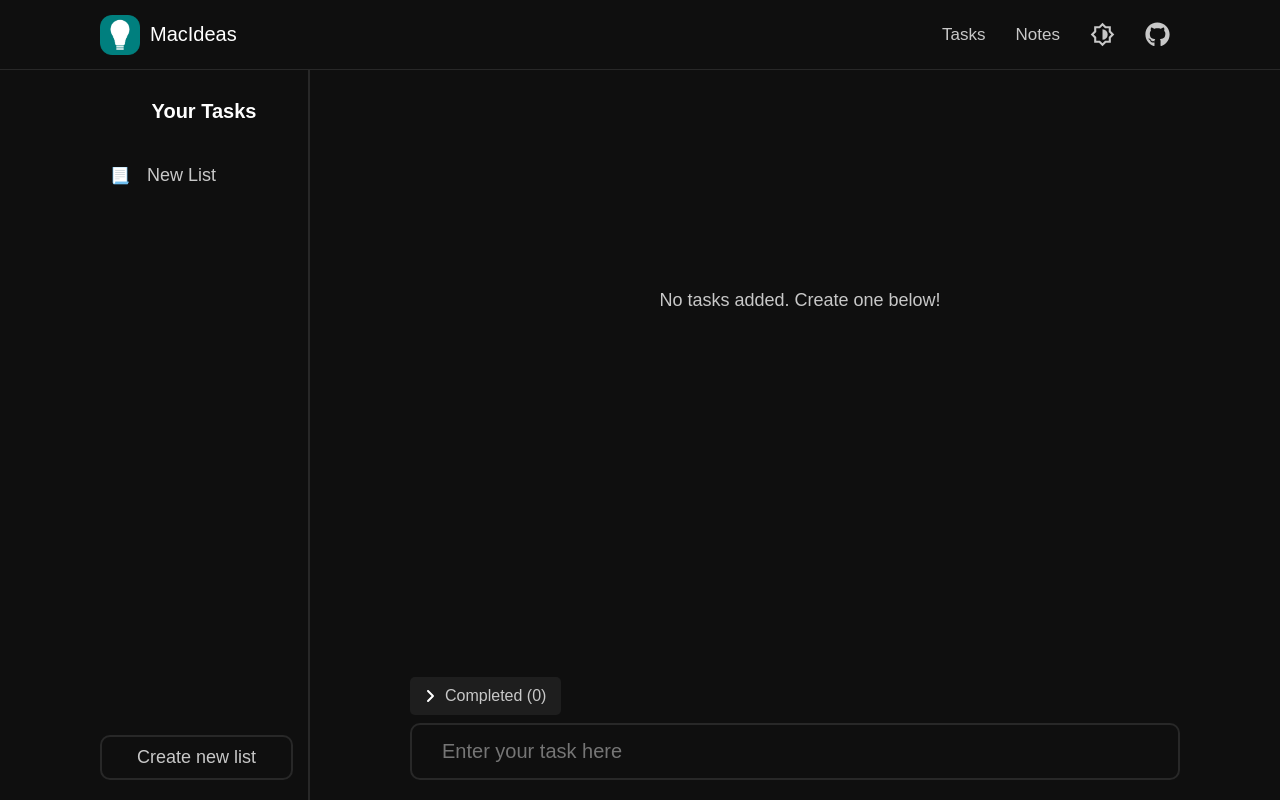
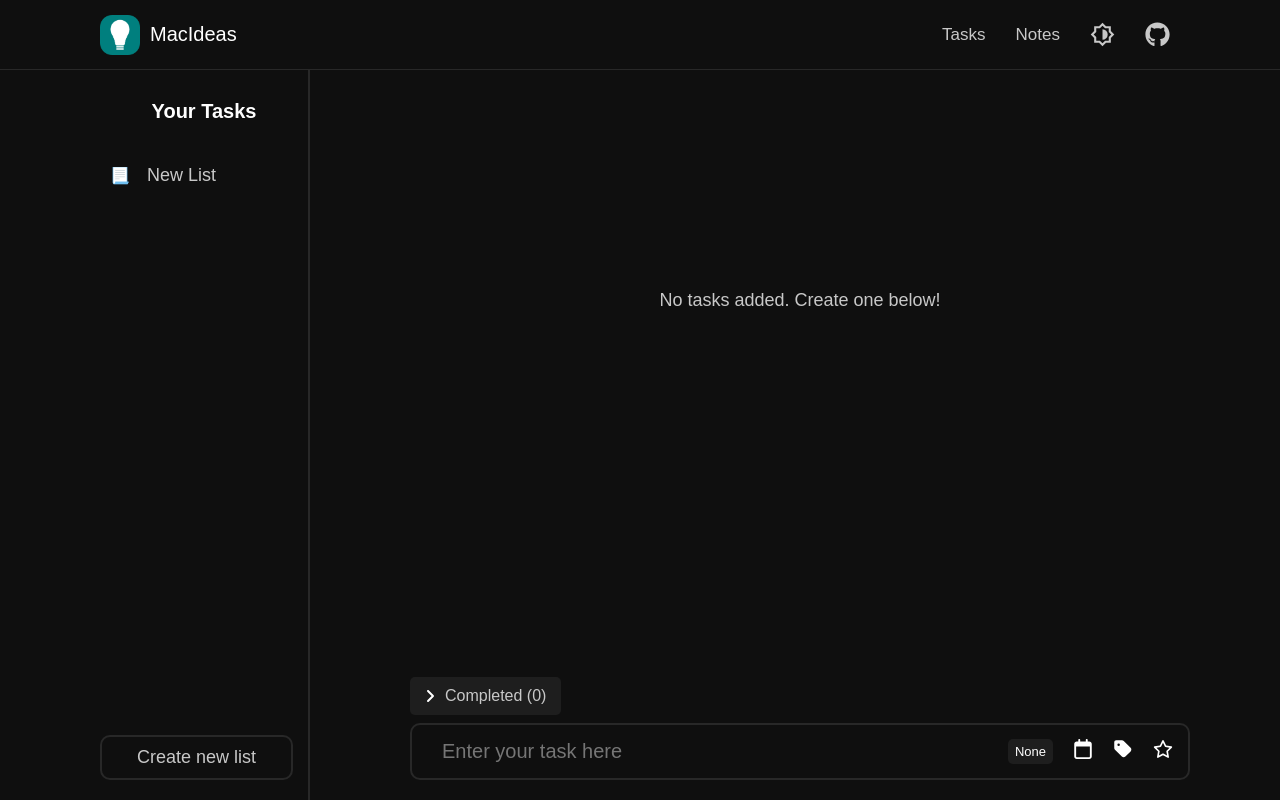
Before and after one commit to Mac-Web/macideas, a React (Vite) app: page /#/tasks in a window 1280 px wide. Both pictures are taken after a click on the element "Create new list". Built offline with nearby package versions, Linux system fonts and the light colour scheme; a web font is replaced by a local one.

Commit message:
Added task icons to the task input bar and fixed bugs

```diff
--- a/src/components/Task.jsx
+++ b/src/components/Task.jsx
@@ -157,6 +157,7 @@ function Task({ task, tasks, setTasks, star, priority, tag, id, labels, setLabel
             className={`task-tag ${priorityLevel ? "p-" + priorityLevel : ""}`}
             value={priorityLevel}
             onChange={(e) => handlePriority(e)}
+            title="Set priority"
           >
             <option value="0">None</option>
             <option value="1">Low</option>
--- a/src/components/TaskPage.jsx
+++ b/src/components/TaskPage.jsx
@@ -1,6 +1,10 @@
-import { useEffect, useState } from "react";
+import DatePicker from "react-datepicker";
+import "react-datepicker/dist/react-datepicker.css";
+import { useEffect, useState, useRef } from "react";
 import { AnimatePresence, motion } from "framer-motion";
 import Task from "../components/Task";
+import TaskIcon from "./TaskIcon";
+import LabelList from "./LabelList";
 
 const blankList = { tasks: [], completed: [], id: 0, name: "New List" };
 
@@ -10,6 +14,28 @@ function TaskPage({ taskLists, setTaskLists, id }) {
   const [taskInput, setTaskInput] = useState("");
   const [completed, setCompleted] = useState(false);
   const [labels, setLabels] = useState(JSON.parse(localStorage.getItem("macideas-labels")) || []);
+  const [starred, setStarred] = useState(false);
+  const [priorityLevel, setPriorityLevel] = useState(0);
+  const [labelList, setLabelList] = useState(false);
+  const [displayed, setDisplayed] = useState([]);
+  const [calendar, setCalendar] = useState(false);
+  const [date, setDate] = useState(null);
+  //TODO: change it to only one state managing all the properties of the new task
+  const iconRef = useRef();
+  const calendarRef = useRef();
+  const dateIconRef = useRef();
+
+  useEffect(() => {
+    const handleClick = (e) => {
+      if (!calendarRef.current.contains(e.target) && e.target !== dateIconRef.current) {
+        setCalendar(false);
+      }
+    };
+    document.addEventListener("click", handleClick);
+    return () => {
+      document.removeEventListener("click", handleClick);
+    };
+  }, []);
 
   useEffect(() => {
     setTasks(taskLists[id] || blankList);
@@ -28,7 +54,14 @@ function TaskPage({ taskLists, setTaskLists, id }) {
     e.preventDefault();
     if (taskInput.trim().length > 0) {
       let taskList = tasks.tasks;
-      let newTask = { task: taskInput.trim(), id: taskId, labels: [] };
+      let newTask = {
+        task: taskInput.trim(),
+        priority: priorityLevel,
+        date: date,
+        labels: displayed,
+        starred: starred,
+        id: taskId,
+      };
       if (taskList) {
         setTasks({ ...tasks, tasks: [...taskList, newTask], id: taskId + 1 });
       } else {
@@ -86,7 +119,7 @@ function TaskPage({ taskLists, setTaskLists, id }) {
                       completed={true}
                       labels={labels}
                       setLabels={setLabels}
-                    time={task.date ? task.date : null}
+                      time={task.date ? task.date : null}
                     />
                   );
                 })
@@ -107,6 +140,18 @@ function TaskPage({ taskLists, setTaskLists, id }) {
         />
         Completed ({tasks.completed?.length || 0})
       </div>
+      {labelList && (
+        <div className="form-labels">
+          <LabelList
+            setLabelList={setLabelList}
+            labels={labels}
+            displayed={displayed}
+            setLabels={setLabels}
+            setDisplayed={setDisplayed}
+            icon={iconRef.current}
+          />
+        </div>
+      )}
       <form className="tasks-bar" onSubmit={(e) => handleSubmit(e)}>
         <input
           type="text"
@@ -115,6 +160,41 @@ function TaskPage({ taskLists, setTaskLists, id }) {
           placeholder="Enter your task here"
           className="tasks-input"
         />
+        {calendar && (
+          <div className="task-calendar" ref={calendarRef}>
+            <DatePicker
+              selected={date}
+              onChange={(date) => {
+                setDate(date);
+                setCalendar(false);
+              }}
+              inline
+            />
+            <div className="clear-calendar" onClick={() => setDate(null)}>
+              Clear date
+            </div>
+          </div>
+        )}
+        <div className="task-icons">
+          <select
+            className={`task-tag ${priorityLevel ? "p-" + priorityLevel : ""}`}
+            value={priorityLevel}
+            onChange={(e) => setPriorityLevel(e.target.value)}
+            title="Set priority"
+          >
+            <option value="0">None</option>
+            <option value="1">Low</option>
+            <option value="2">Mid</option>
+            <option value="3">High</option>
+          </select>
+          <TaskIcon src="/macideas/icons/date.svg" ref={dateIconRef} onClick={() => setCalendar(true)} title="Add date" />
+          <TaskIcon src="/macideas/icons/tag.svg" ref={iconRef} onClick={() => setLabelList(true)} title="Edit labels" />
+          <TaskIcon
+            src={`/macideas/icons/star${starred ? "red" : ""}.svg`}
+            onClick={() => setStarred(!starred)}
+            title={starred ? "Unstar task" : "Star task"}
+          />
+        </div>
       </form>
     </div>
   );
--- a/src/pages/Tasks.css
+++ b/src/pages/Tasks.css
@@ -193,15 +193,15 @@ em-emoji-picker {
 }
 
 .p-1 {
-  background-color: green;
+  background-color: green !important;
 }
 
 .p-2 {
-  background-color: rgb(250, 140, 0);
+  background-color: rgb(250, 140, 0) !important;
 }
 
 .p-3 {
-  background-color: red;
+  background-color: red !important;
 }
 
 .task-labels {
@@ -248,6 +248,13 @@ em-emoji-picker {
   width: 100%;
   cursor: pointer;
   padding: 10px 5px;
+  color: var(--primary-text);
+}
+
+.form-labels .label-list {
+  right: 90px;
+  top: auto;
+  bottom: 90px;
 }
 
 .label-item input {
@@ -289,6 +296,11 @@ em-emoji-picker {
   background-color: var(--primary-bg);
 }
 
+.tasks-bar .task-calendar {
+  bottom: 60px;
+  top:-280px;
+}
+
 .clear-calendar {
   text-align: center;
   padding-block: 5px;
@@ -318,9 +330,15 @@ em-emoji-picker {
   position: absolute;
   bottom: 20px;
   left: 100px;
-  width: calc(100% - 200px);
+  width: calc(100% - 190px);
   border: 2px solid var(--primary-border);
   border-radius: 10px;
+  display: flex;
+  align-items: center;
+}
+
+.tasks-bar .task-tag {
+  background-color: var(--secondary-bg);
 }
 
 .tasks-input {
```
